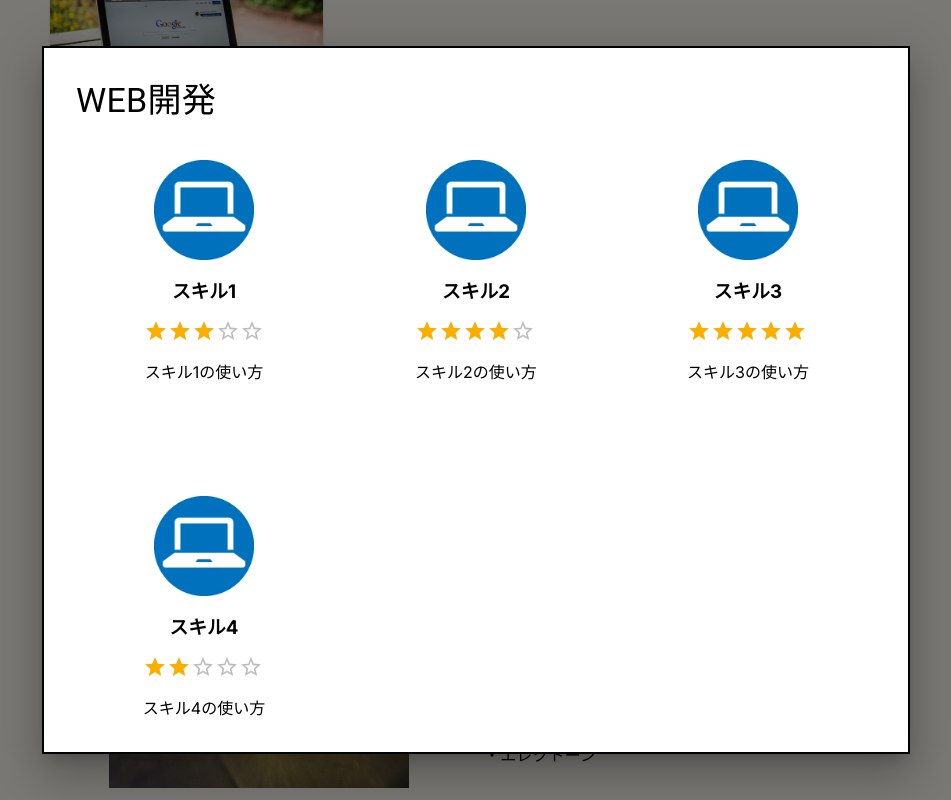
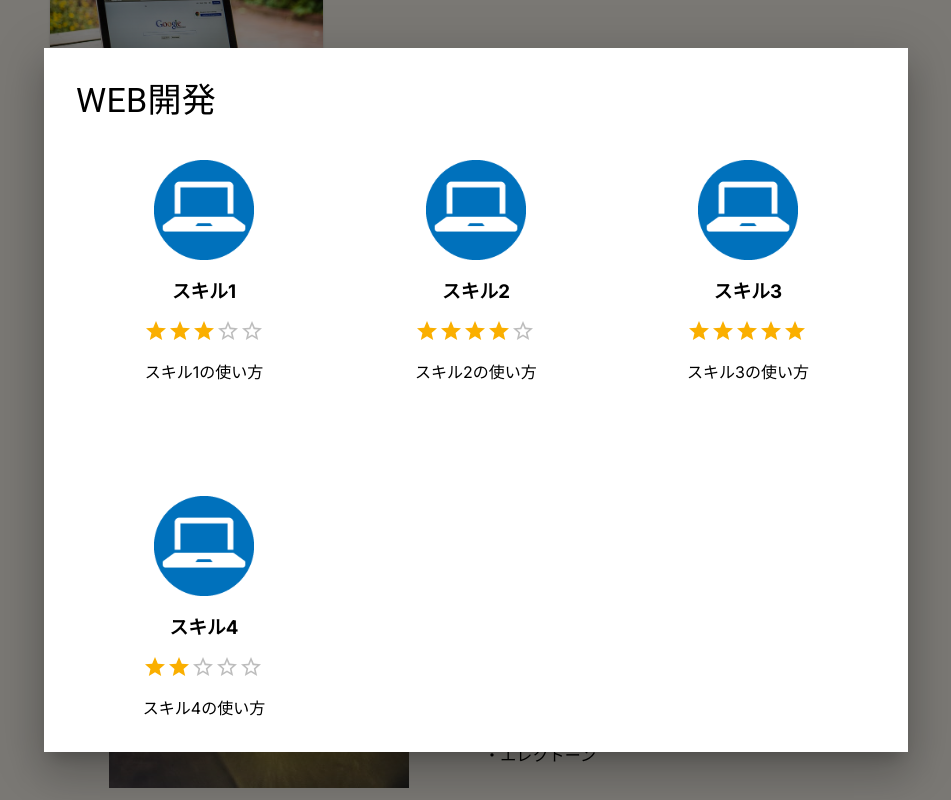
Before and after one commit to KHashimoto3/My_Portfolio, a Next.js app in the folder front/: page / in a window 1280 px wide. Both pictures are taken after a click on the button "WEB開発". Shown: the part 1234-2034 px from the top of the page, without its empty margins (164-1115 px from the left). Built offline with nearby package versions, Linux system fonts and the light colour scheme.

Commit message:
モーダルのborderを削除した。

```diff
--- a/front/src/app/_skill-components/skillModalInner.tsx
+++ b/front/src/app/_skill-components/skillModalInner.tsx
@@ -37,7 +37,6 @@ export default function SkillModalInner(props: Props) {
     width: 800,
     height: "80%",
     bgcolor: "background.paper",
-    border: "2px solid #000",
     boxShadow: 24,
     p: 4,
     overflowY: "scroll",
```
